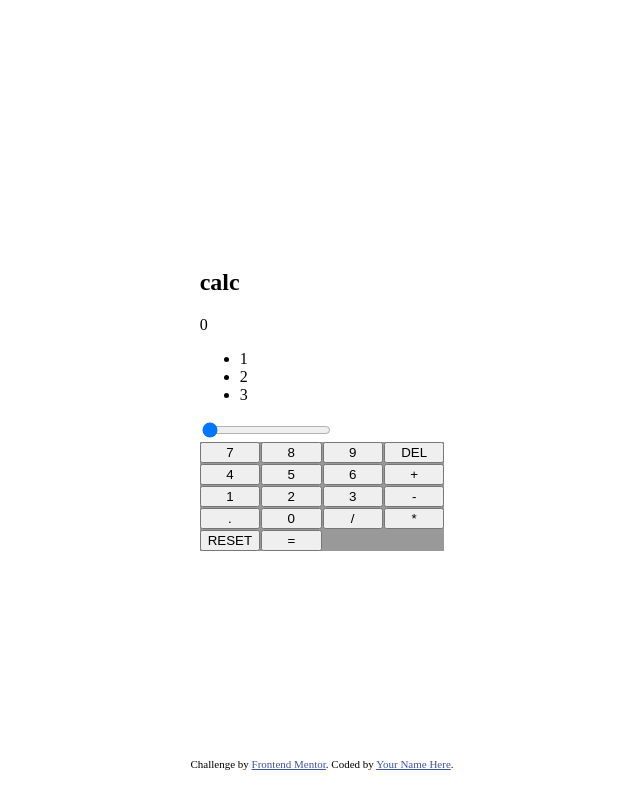
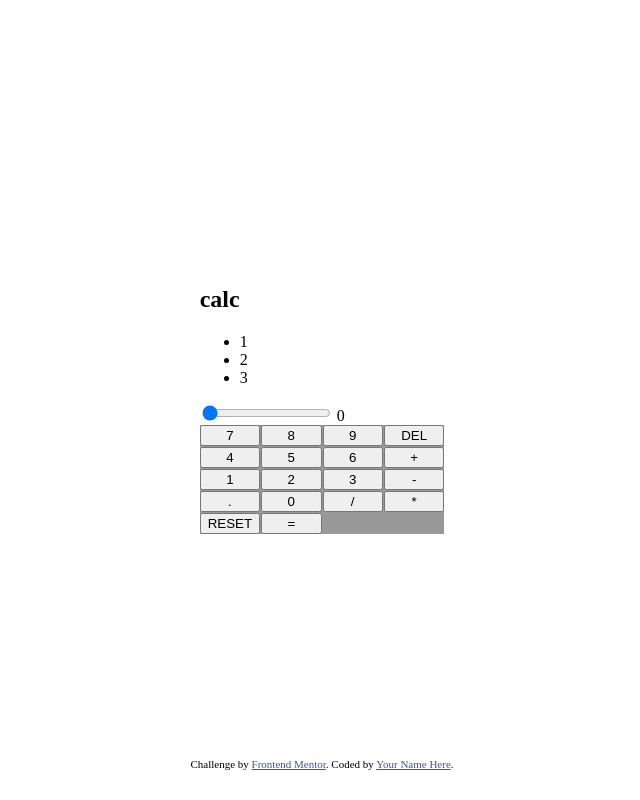
Before and after one commit to cekstedt/FEM-Calculator-App, a website with bundled scripts: page index.html in a window 1280 px wide. Both pictures are taken after a click on the button "RESET". Shown: the whole page, without its empty margins (318-958 px from the left). Built offline with nearby package versions, Linux system fonts and the light colour scheme.

Commit message:
Hook Model (calculator) to View (index.html) through Controller (main.js).

```diff
--- a/index.html
+++ b/index.html
@@ -17,7 +17,6 @@
     <main class="container">
       <article class="calculator">
         <h1>calc</h1>
-        <output name="result">0</output>
         <ul class="theme-labels">
           <li>1</li>
           <li>2</li>
@@ -31,6 +30,7 @@
           class="theme-selector"
           id="theme-selector"
         />
+        <output name="result" id="result">0</output>
         <div class="calculator-keys">
           <button type="button" name="7">7</button>
           <button type="button" name="8">8</button>
--- a/src/main.js
+++ b/src/main.js
@@ -1,3 +1,32 @@
 import Calculator from "./calculator.js";
 
-let calc = new Calculator();
+const calc = new Calculator();
+
+const keys = document.querySelector(".calculator-keys");
+const result = document.querySelector("#result");
+
+const keyMap = {
+  ADD: "+",
+  SUBTRACT: "-",
+  MULTIPLY: "*",
+  DIVIDE: "/",
+  DECIMAL: ".",
+  RESET: "C",
+  DELETE: "D",
+  EQUALS: "=",
+  ...[..."0123456789"].reduce((obj, x) => {
+    obj[x] = x;
+    return obj;
+  }, {})
+};
+
+keys.addEventListener("click", e => {
+  if (e.target.matches("button")) {
+    const key = e.target;
+    const name = key.name;
+    if (Object.keys(keyMap).includes(name)) {
+      calc.press(name);
+      result.textContent = calc.getDisplay();
+    }
+  }
+});
```
